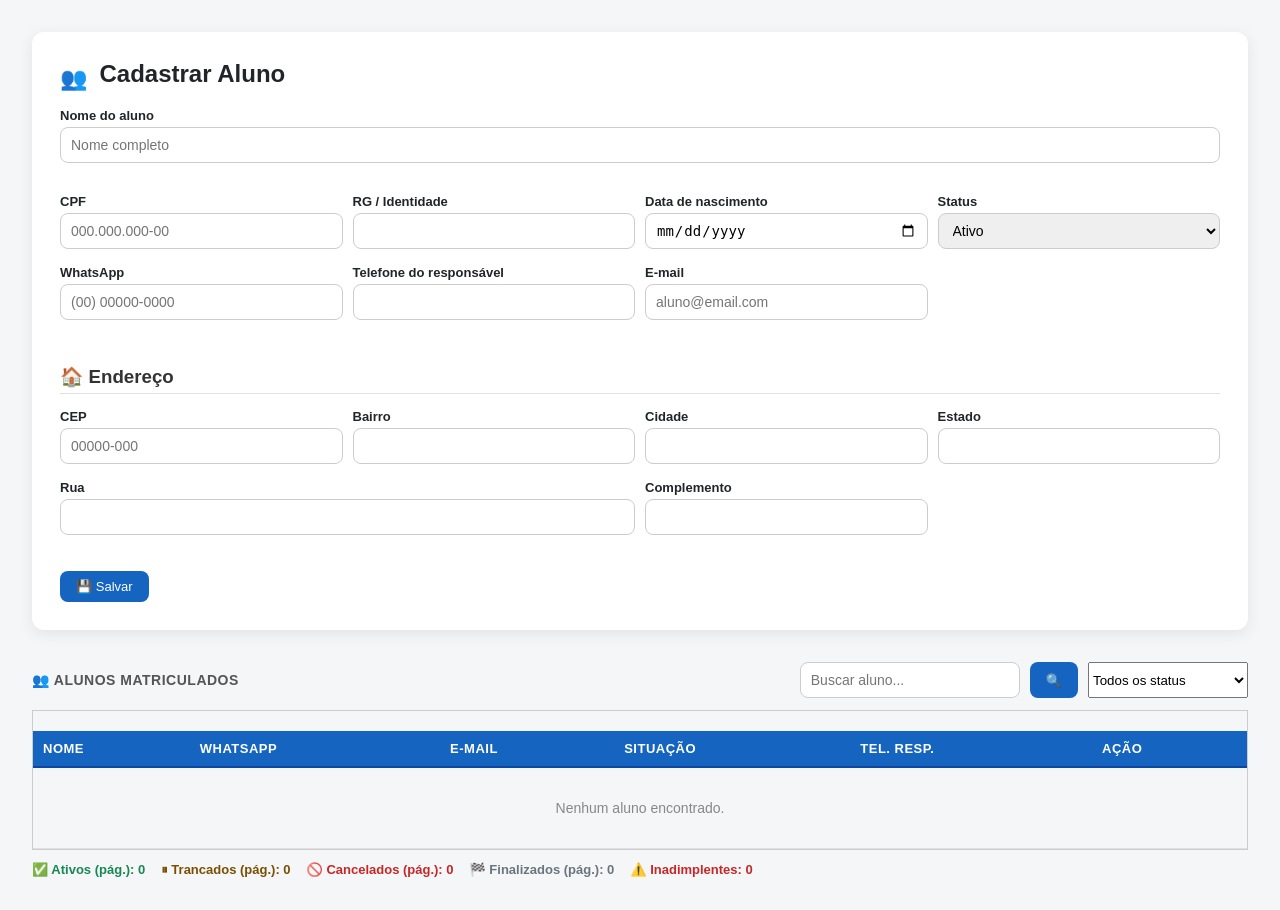
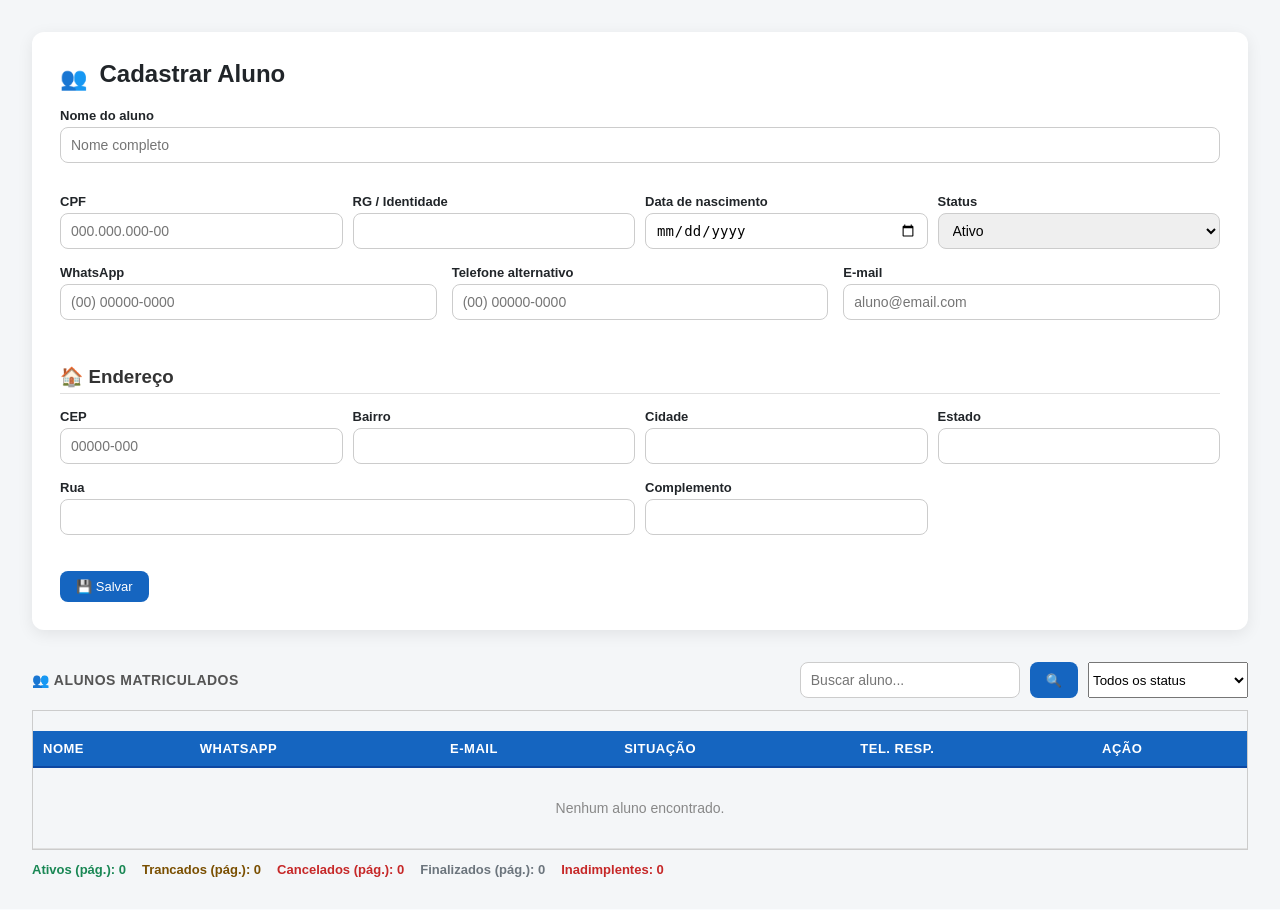
Before and after one commit to centrodequalificacao2020-create/alunos, a Flask app: page /cadastro in a window 1280 px wide. Shown: the part 56-966 px from the top of the page. After the commit the page ends 933 px from the top, so only its background shows below. Run offline with Flask 3, Linux system fonts and the light colour scheme; the visitor is signed in with stand-in values (Sample User, id 1); data that the repository does not hold is empty.

```diff
--- a/templates/cadastro.html
+++ b/templates/cadastro.html
@@ -46,14 +46,14 @@
             </div>
         </div>
 
-        <div class="grid-4">
+        <div class="grid-3">
             <div class="campo">
                 <label for="telefone">WhatsApp</label>
                 <input type="text" id="telefone" name="telefone" inputmode="numeric" placeholder="(00) 00000-0000">
             </div>
             <div class="campo">
-                <label for="telefone_contato">Telefone do responsável</label>
-                <input type="text" id="telefone_contato" name="telefone_contato" inputmode="numeric">
+                <label for="whatsapp">Telefone alternativo</label>
+                <input type="text" id="whatsapp" name="whatsapp" inputmode="numeric" placeholder="(00) 00000-0000">
             </div>
             <div class="campo">
                 <label for="email">E-mail</label>
@@ -154,7 +154,7 @@
     <ul class="pagination justify-content-center">
         {% if paginacao.has_prev %}
         <li class="page-item">
-            <a class="page-link" href="?page={{ paginacao.prev_num }}&q={{ busca }}">‹ Anterior</a>
+            <a class="page-link" href="?page={{ paginacao.prev_num }}&q={{ busca }}">&#8249; Anterior</a>
         </li>
         {% endif %}
         {% for p in paginacao.iter_pages(left_edge=1, right_edge=1, left_current=2, right_current=2) %}
@@ -168,7 +168,7 @@
         {% endfor %}
         {% if paginacao.has_next %}
         <li class="page-item">
-            <a class="page-link" href="?page={{ paginacao.next_num }}&q={{ busca }}">Próxima ›</a>
+            <a class="page-link" href="?page={{ paginacao.next_num }}&q={{ busca }}">Próxima &#8250;</a>
         </li>
         {% endif %}
     </ul>
@@ -184,11 +184,11 @@
     {% set trancados   = alunos | selectattr('status','equalto','Trancado')  | list | length %}
     {% set cancelados  = alunos | selectattr('status','equalto','Cancelado') | list | length %}
     {% set finalizados = alunos | selectattr('status','equalto','Finalizado')| list | length %}
-    <span class="contagem-ativo">✅ Ativos (pág.): {{ ativos }}</span>
-    <span class="contagem-trancado">⏸ Trancados (pág.): {{ trancados }}</span>
-    <span class="contagem-cancelado">🚫 Cancelados (pág.): {{ cancelados }}</span>
-    <span class="contagem-finalizado">🏁 Finalizados (pág.): {{ finalizados }}</span>
-    <span class="contagem-inadimplente">⚠️ Inadimplentes: {{ inadimplentes }}</span>
+    <span class="contagem-ativo">Ativos (pág.): {{ ativos }}</span>
+    <span class="contagem-trancado">Trancados (pág.): {{ trancados }}</span>
+    <span class="contagem-cancelado">Cancelados (pág.): {{ cancelados }}</span>
+    <span class="contagem-finalizado">Finalizados (pág.): {{ finalizados }}</span>
+    <span class="contagem-inadimplente">Inadimplentes: {{ inadimplentes }}</span>
 </div>
 
 {# Modal de exclusão com senha e aviso de pendências #}
```
